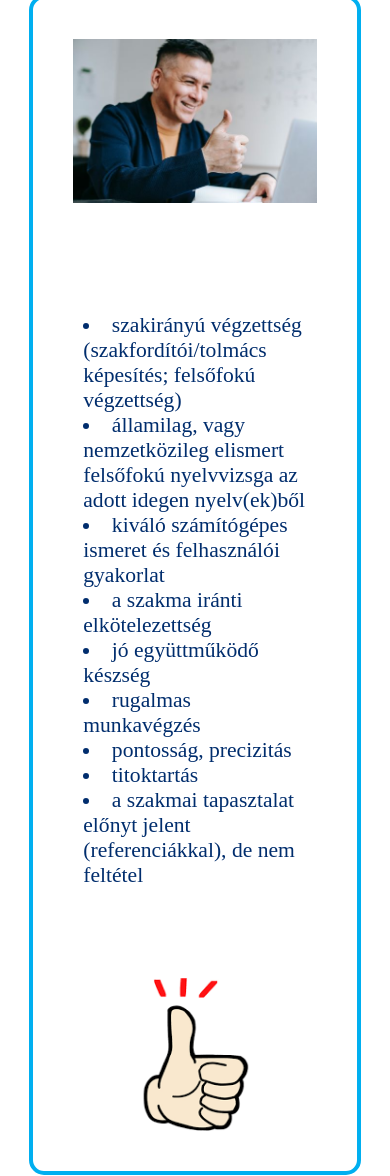
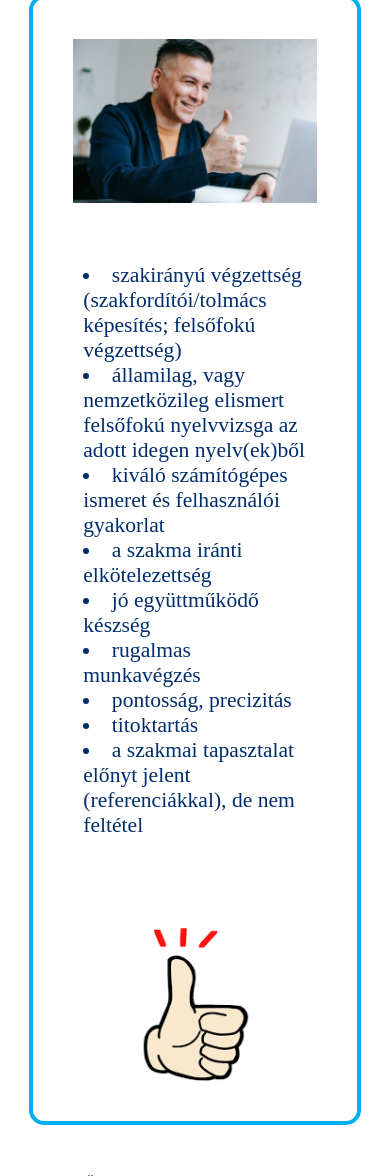
Before and after one commit to Szilvi79/Szilvi79.github.io, a PHP site: page /vizsga/jelentkezz.html in a window 390 px wide. Shown: the part 540-1716 px from the top of the page. Run offline with PHP 8.4, Linux system fonts and the light colour scheme.

Commit message:
[reszp. javítás]

```diff
--- a/vizsga/css/styles.css
+++ b/vizsga/css/styles.css
@@ -1152,10 +1152,13 @@ iframe{
     }
     #rendel4 h2{
         margin-top: 0;
-     }
+    }
     .section-rendel-4 a{
         max-width: 40%;
-     }
+    }
+    .flex-container-jelentkez ul{
+        padding-top: 0%;
+    }
 }
 
 @media only screen and (max-width: 768px) {
```
